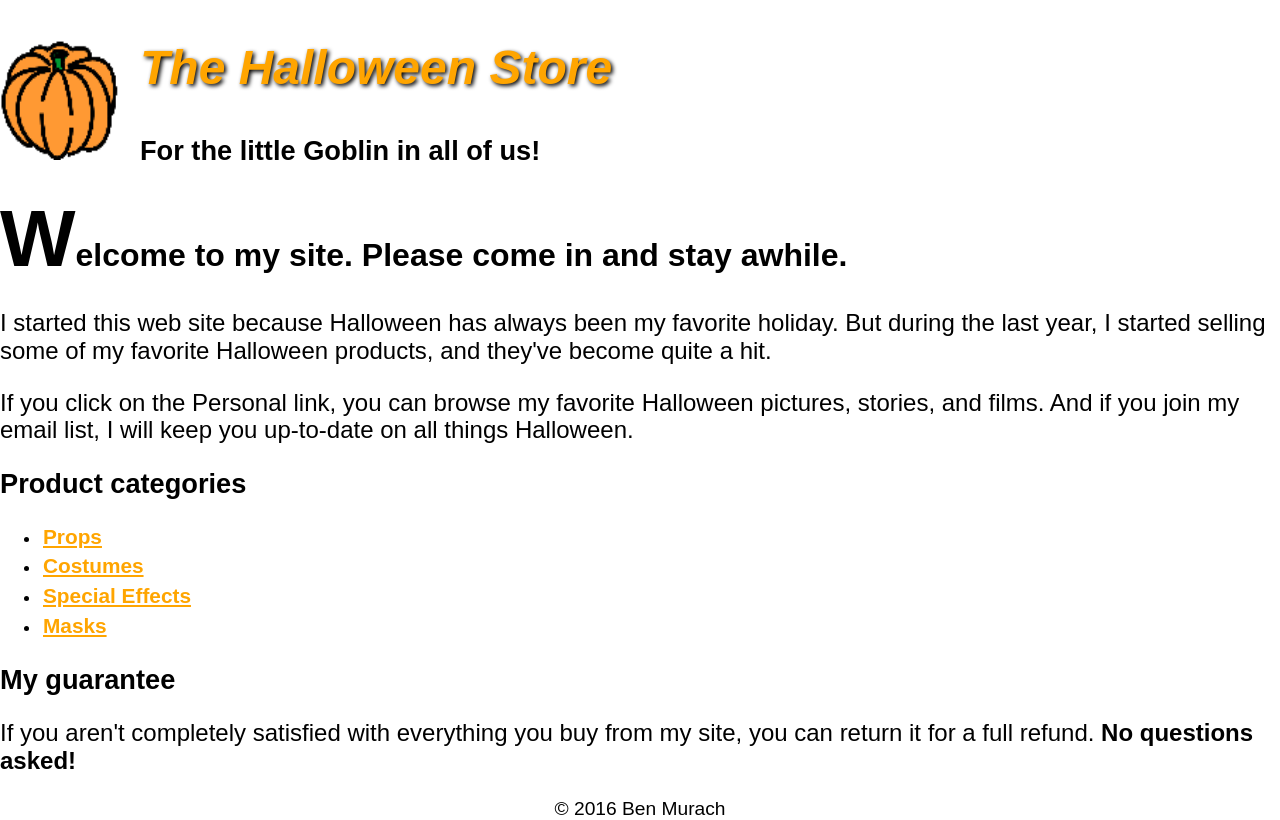
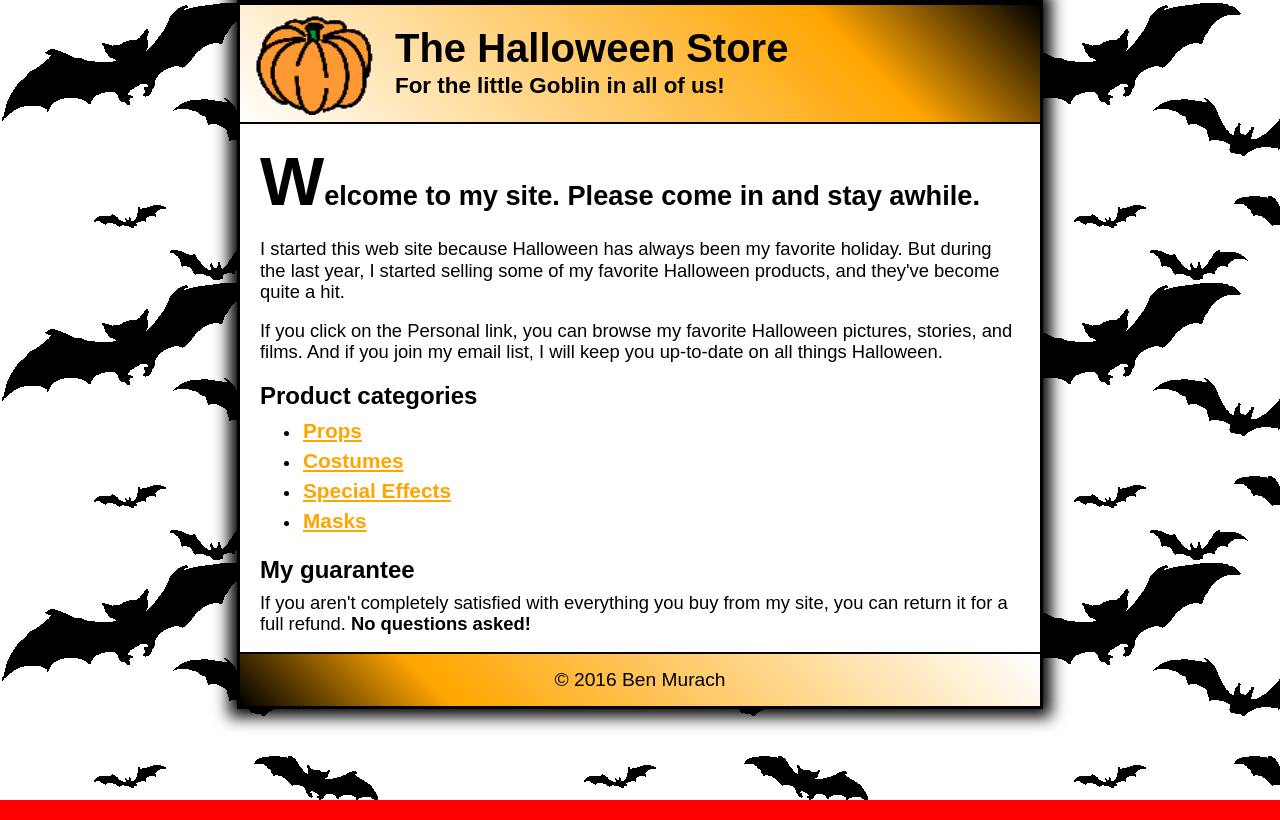
Before and after one commit to jkcaldwe/CIS435_Proj1_CSS2, a plain HTML site: page index.html in a window 1280 px wide. Drawn offline with Linux system fonts and the light colour scheme.

Commit message:
CSS pretty much done - need to add gradient browser additions

```diff
--- a/css/main.css
+++ b/css/main.css
@@ -1,33 +1,64 @@
 body {
 	font-family: sans-serif;
+	background-image: url('../images/bats.gif');
+	background-repeat: repeat;
+	background-color: red;
 }
 
+main{
+	width: 800px;
+	margin: 0 auto;
+	border-style: solid;
+	border-width: 3px;
+	border-color: black;
+	box-shadow: 0px 0px 15px 8px #000000;
+	background-color: white;
+}
+
+header{
+	border-style: solid;
+	border-width: 2px;
+	border-color: black;
+	border-left: none;
+	border-right: none;
+	padding: 0px 15px;
+	background: linear-gradient(45deg, white, orange 75%, black);
+}
 header img{
-	height: 120px;
+	height: 100px;
 	width: 120px;
 	float: left;
 	margin-right: 20px;
+	margin-top: 10px;
 }
 header h2{
-	font-size: 3em;
-	color: #ffa500; /*orange*/
-	font-style: italic;
+	font-size: 2.5em;
+	color: #000000; /*black*/
 	font-weight: 850;
-	text-shadow: 2px 2px 4px #000000;
+	margin-bottom: -20px;
+	margin-top: .5em;
 }
 
 header h3{
-	font-size: 1.7em;
-	font-weight: 700;
+	font-size: 1.4em;
+	font-weight: 600;
 }
 
+section{
+	padding: 0px 20px;
+}
+
+h1{
+	font-size: 1.7em;
+}
 h1 strong {
 	font-size: 2.5em;
 }
 
 h2{
-	font-size: 1.7em;
+	font-size: 1.5em;
 	font-weight: 700;
+	margin-bottom: -10px;
 }
 
 a:link , a:visited {
@@ -44,10 +75,18 @@ li{
 }
 
 p {
-	font-size: 1.5em;
+	font-size: 1.15em;
 }
 
 footer {
 	font-size: 1.2em;
 	text-align: center;
+	border-style: solid;
+	border-width: 2px;
+	border-color: black;
+	border-left: none;
+	border-right: none;
+	border-bottom: none;
+	padding: 15px 0px;
+	background: linear-gradient(45deg, black, orange 25%, white);
 }
--- a/index.html
+++ b/index.html
@@ -7,11 +7,13 @@
         <link rel="stylesheet" href="css/main.css">
     </head>
     <body>
+    	<main>
 	    	<header>
 	    		<img src="images/pumpkin.gif"/>
-        	<h2>The Halloween Store</h2>
-        	<h3>For the little Goblin in all of us!</h3>
+	        	<h2><strong>The Halloween Store</strong></h2>
+	        	<h3><strong>For the little Goblin in all of us!</strong></h3>
 	    	</header>
+	    	<section>
 		        <h1><strong>W</strong>elcome to my site. Please come in and stay awhile.</h1>
 			        <p>
 			        	I started this web site because Halloween has always been my favorite holiday.  But during the last year, I started
@@ -34,8 +36,11 @@
 		    		<p>
 		    			If you aren't completely satisfied with everything you buy from my site, you can return it for a full refund.  <strong>No questions asked!</strong>
 		    		</p>
+	    	</section>
 			<footer>
 				&copy; 2016 Ben Murach
 			</footer>
+
+		</main>
     </body>
 </html>
```
Lines whose indentation alone changed are shown as unchanged.
